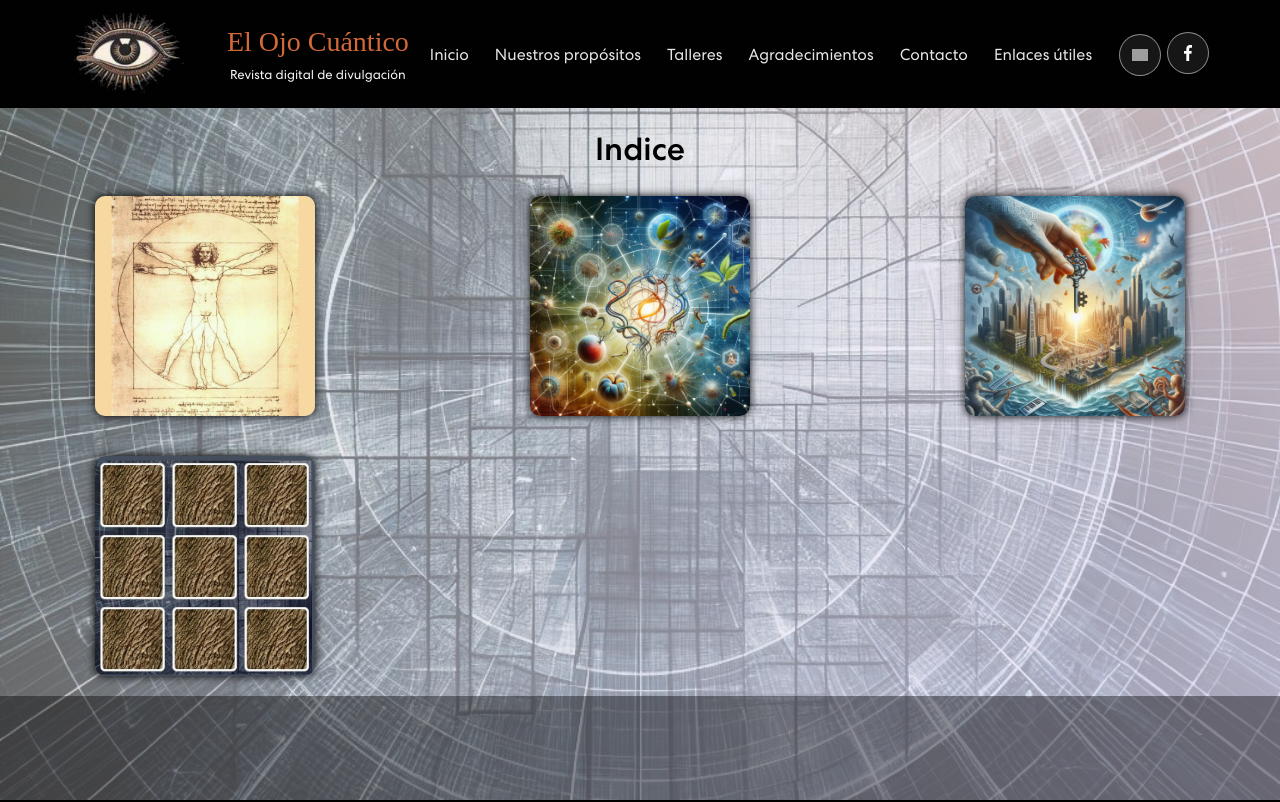
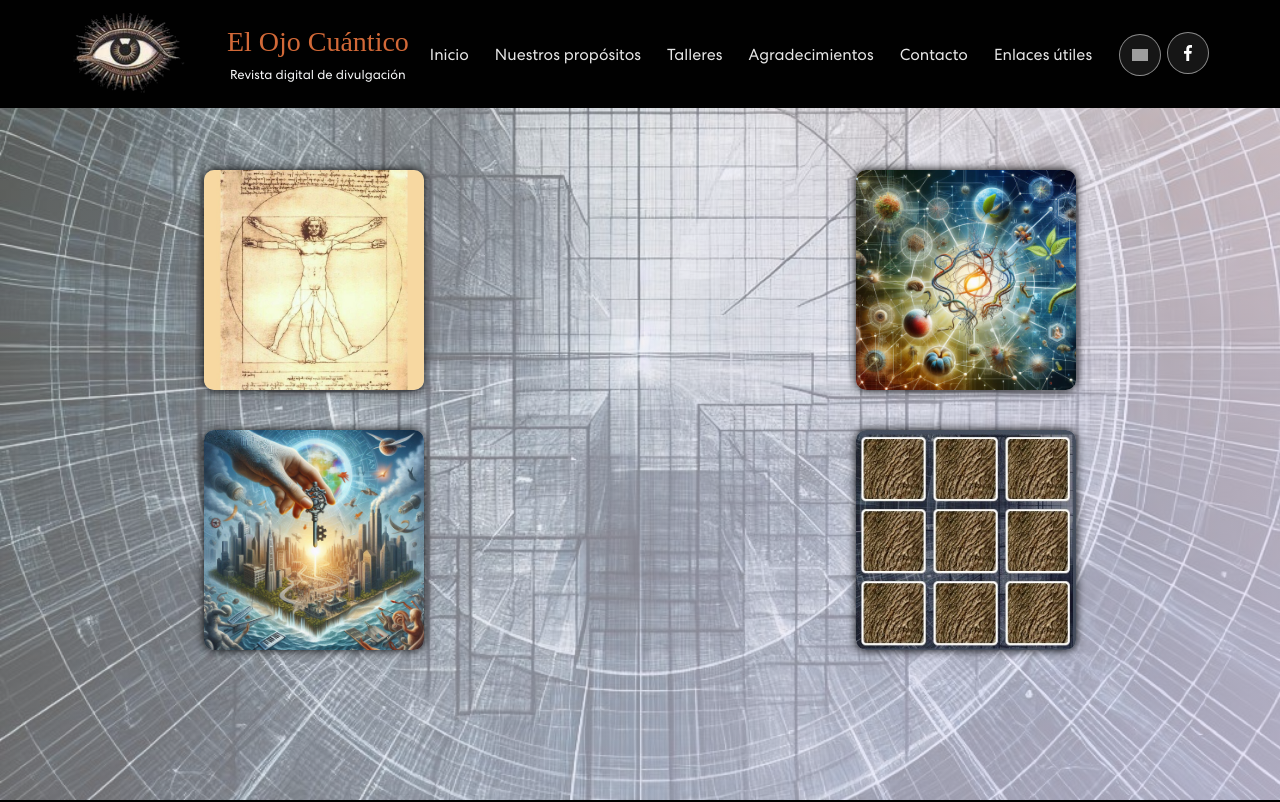
Before and after one commit to lucianatux/revista, a React (Create React App) app in the folder revista/: page / in a window 1280 px wide. Shown: the top 802 px of the page. Built offline with nearby package versions, Linux system fonts and the light colour scheme; grey boxes are pictures that could not be loaded.

Commit message:
proposito

```diff
--- a/revista/src/App.css
+++ b/revista/src/App.css
@@ -244,10 +244,12 @@ span.header-text {
 
 /************ Home Css ************/
 .section-app {
-  padding-top: 130px;
+  padding-top: 150px;
   position: relative;
   z-index: 0;
+  height: 100vh;
 }
+
 .indice {
   color: var(--sixth-color);
 }
--- a/revista/src/components/Aboutus.js
+++ b/revista/src/components/Aboutus.js
@@ -1,4 +1,4 @@
-import group from "../assets/img/quienessomos.png";
+import group from "../assets/img/proposito.jpg";
 
 
 export const Aboutus = () => {
--- a/revista/src/components/Home.js
+++ b/revista/src/components/Home.js
@@ -1,28 +1,24 @@
 export const Home = () => {
   return (
     <div className="section-app" id="inicio">
+
       <div className="row">
-        <div className="themes col-sm-12 col-md-12">
-          <h2 className="indice">Indice</h2>
-        </div>
-      </div>
-      <div className="row">
-        <div className="themes col-sm-12 col-md-4">
+        <div className="themes col-sm-12 col-md-6">
           <a href="#one" className="menu-item">
             <div className=" theme tema1"></div>
           </a>
         </div>
-        <div className="themes col-sm-12 col-md-4 ">
+        <div className="themes col-sm-12 col-md-6 ">
           <a href="#two" className="menu-item">
             <div className=" theme tema2"></div>
           </a>
         </div>
-        <div className="themes col-sm-12 col-md-4 ">
+        <div className="themes col-sm-12 col-md-6">
           <a href="#three" className="menu-item">
             <div className=" theme tema3"></div>
           </a>
         </div>
-        <div className="themes col-sm-12 col-md-4 ">
+        <div className="themes col-sm-12 col-md-6 ">
           <a href="#game" className="menu-item">
             <div className=" theme tema4"></div>
           </a>
```
Also changed, not shown: revista/src/assets/img/proposito.jpg (added).
